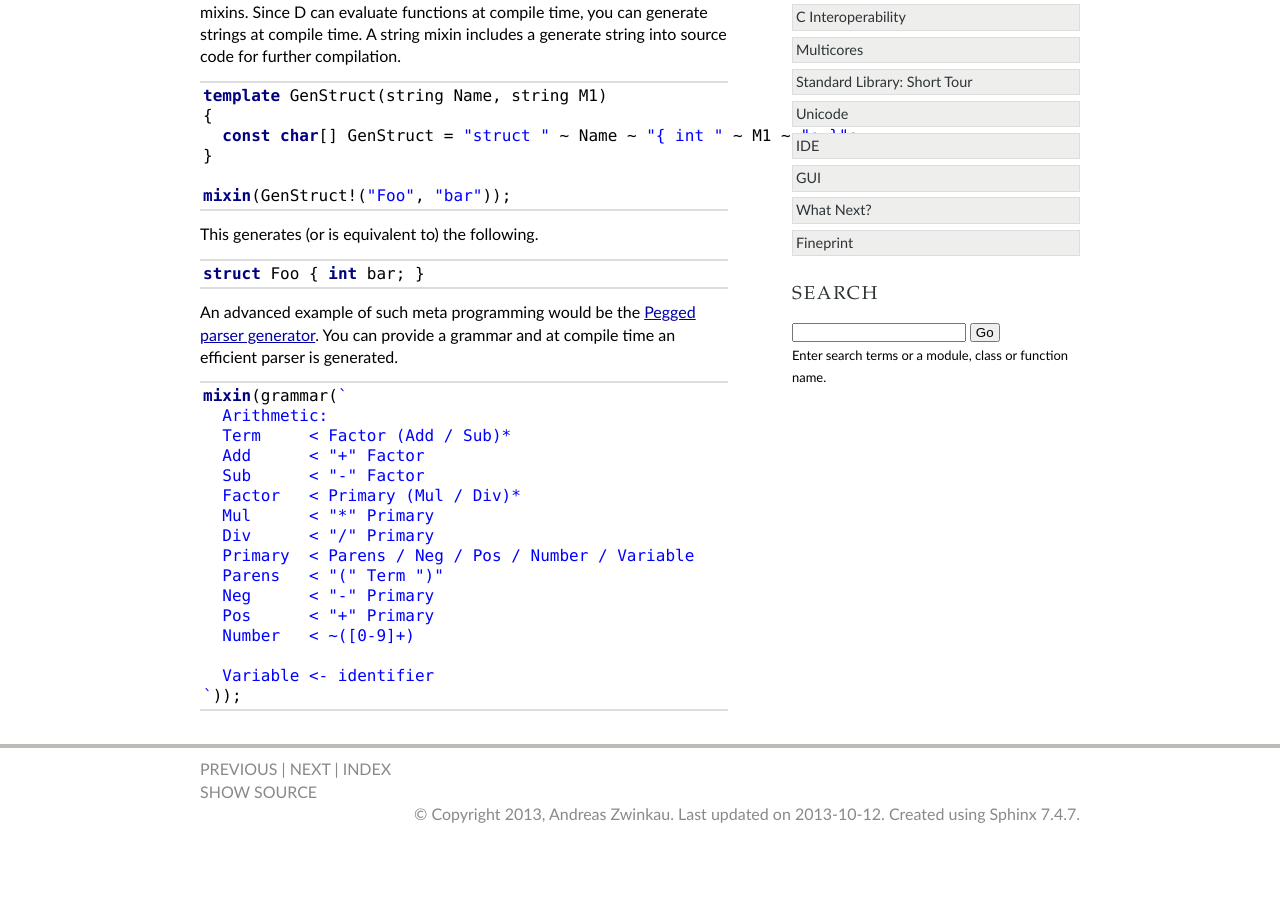
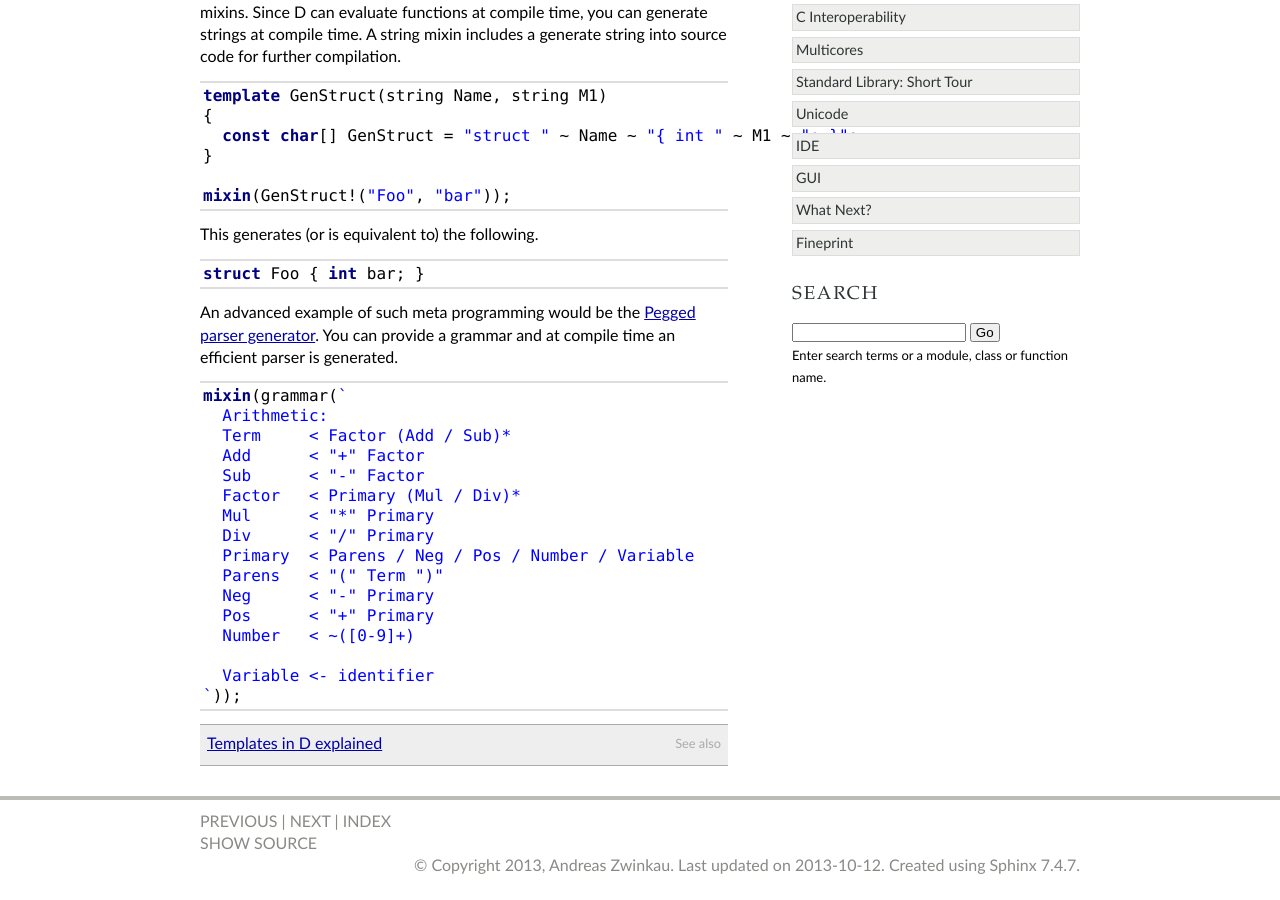
Before and after one commit to qznc/d-tut, a Sphinx documentation site: the page built from source/meta.rst, in a window 1280 px wide and 900 px high, scrolled down 590 px. Built offline with Sphinx 7.4.7, drawn with Linux system fonts in a browser that asks for light colours; before the commit the page ends 1438 px from its top, so only the background shows below that.

Commit message:
Link to meta

```diff
--- a/source/meta.rst
+++ b/source/meta.rst
@@ -69,3 +69,7 @@ You can provide a grammar and at compile time an efficient parser is generated.
 
       Variable <- identifier
     `));
+
+.. seealso::
+
+   `Templates in D explained <http://nomad.so/2013/07/templates-in-d-explained/>`_
```
